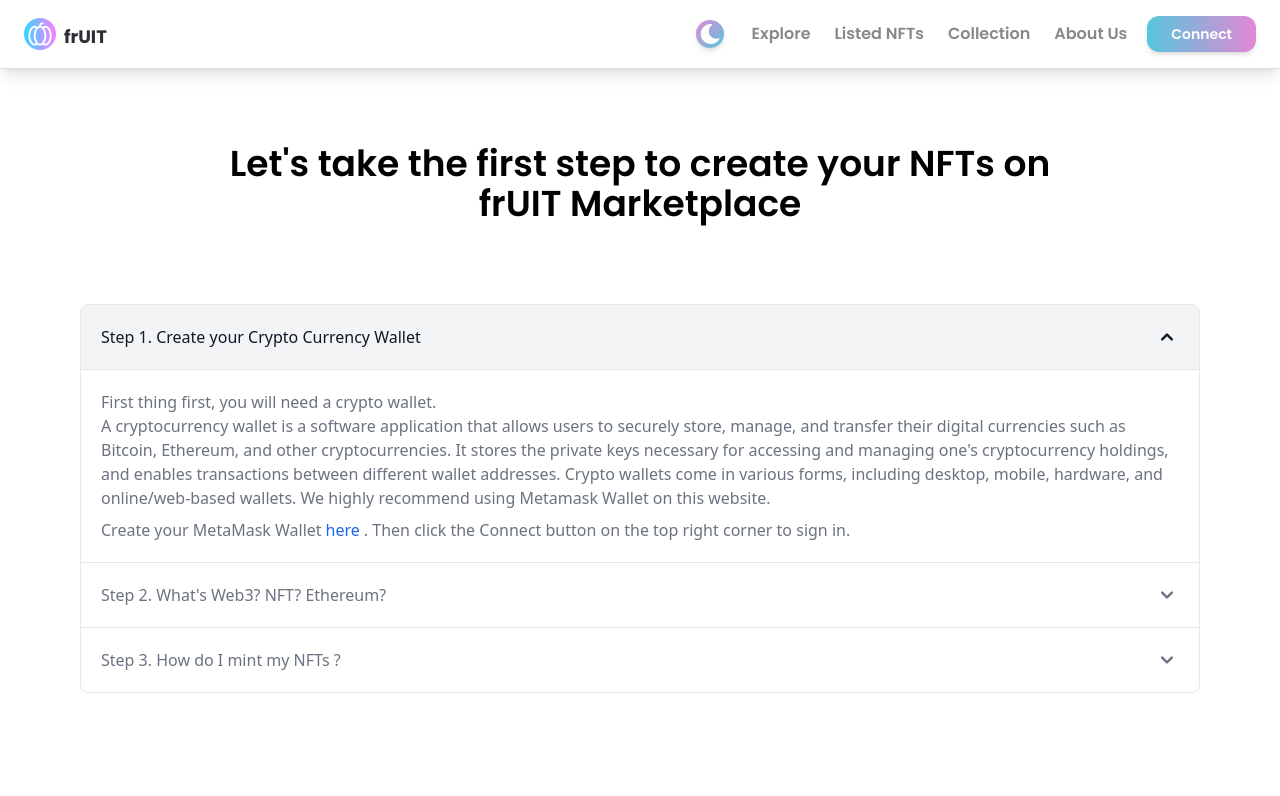
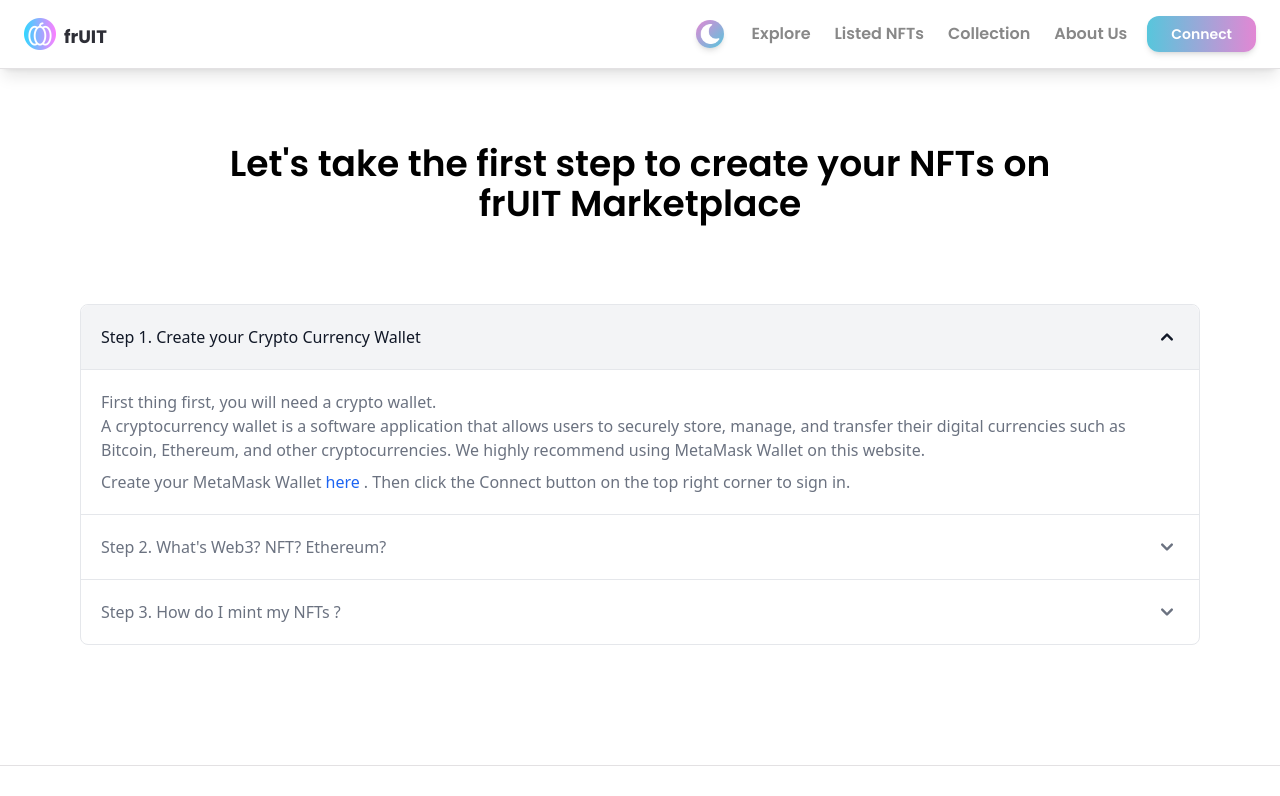
Before and after one commit to LovelyStar215/mx-marketplace, a Next.js app: page /instruction in a window 1280 px wide. Shown: the top 796 px of the page. Built offline with nearby package versions, Linux system fonts and the light colour scheme.

Commit message:
Fix typo

```diff
--- a/pages/instruction.js
+++ b/pages/instruction.js
@@ -21,12 +21,7 @@ const Intruction = () => {
               <br />A cryptocurrency wallet is a software application that
               allows users to securely store, manage, and transfer their digital
               currencies such as Bitcoin, Ethereum, and other cryptocurrencies.
-              It stores the private keys necessary for accessing and managing
-              one&#39;s cryptocurrency holdings, and enables transactions
-              between different wallet addresses. Crypto wallets come in various
-              forms, including desktop, mobile, hardware, and online/web-based
-              wallets. We highly recommend using Metamask Wallet on this
-              website.
+              We highly recommend using MetaMask Wallet on this website.
             </p>
             <p className="text-gray-500 dark:text-gray-400">
               Create your MetaMask Wallet
@@ -54,7 +49,7 @@ const Intruction = () => {
               This&#39;s a website that allows you to create/mint your NFT on
               Sepolia Testnet - a testnet on Ethereum Blockchain. Which using
               SepoliaETH as currency and store your NFTs on IPFS through Infura
-              Service. Turn on your Meatamask extention and swap your network to
+              Service. Turn on your MetaMask extention and swap your network to
               Sepolia test network
               <br />
               P/s: Enable show testnet in Advanced setting if you can&#39;t find
```
